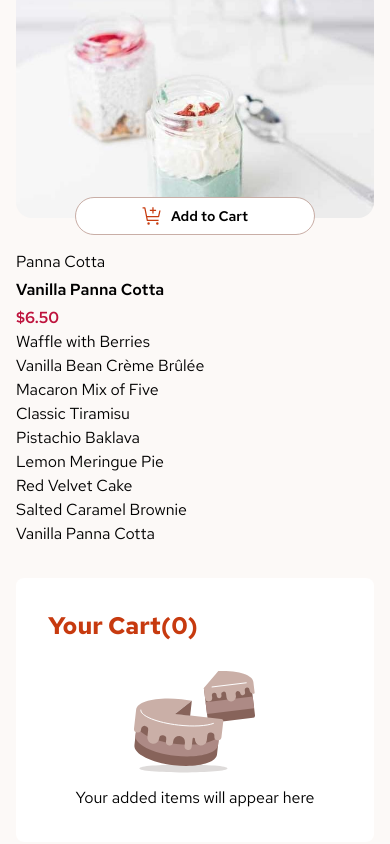
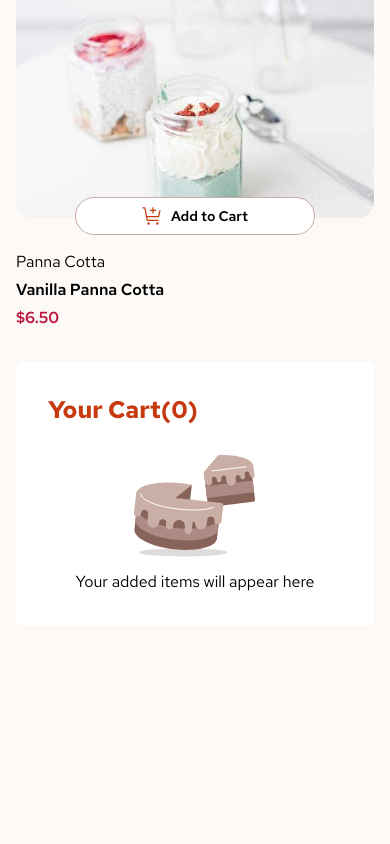
Before and after one commit to steamnp/bfs56, a React (Vite) app: page / in a window 390 px wide. Shown: the part 3391-4235 px from the top of the page. After the commit the page ends 4081 px from the top, so only its background shows below. Built offline with nearby package versions, Linux system fonts and the light colour scheme.

Commit message:
use cart context

```diff
--- a/src/App.tsx
+++ /dev/null
@@ -1,22 +0,0 @@
-import Home from './pages/Home'
-import Cart from './components/cart'
-import { CartContext } from './context/product'
-import { useState } from 'react'
-
-function App() {
-  const [cartItems, setCartItems] = useState([])
-  return (
-    <>
-      <main className="container mx-auto px-4 py-16">
-        <div className="grid gap-8 grid-cols-1 sm:grid-cols-[1fr_33%]">
-          <CartContext.Provider value={{ cartItems, setCartItems }}>
-            <Home />
-            <Cart />
-          </CartContext.Provider>
-        </div>
-      </main>
-    </>
-  )
-}
-
-export default App
--- a/src/components/cart.tsx
+++ b/src/components/cart.tsx
@@ -1,19 +1,43 @@
-import React, { useContext } from 'react'
+import { useContext } from 'react'
 import EmptyCartImg from '/assets/images/illustration-empty-cart.svg'
-import { CartContext } from '../context/product'
+import { CartContext } from '../context/product-context'
+
+import iconRemoveItem from '/assets/images/icon-remove-item.svg'
 
 function Cart() {
-  const { cartItems } = useContext(CartContext)
+  const { cartItems, setCartItems } = useContext(CartContext)
 
-  console.log(cartItems)
+  const removeCartItems = (id) => {
+    const newCartItems = cartItems.filter((item) => item.id !== id)
+    setCartItems(newCartItems)
+  }
+
   return (
     <>
       <div className=" bg-white p-8 h-fit rounded-lg">
         <h2 className="text-primary">Your Cart(0)</h2>
-        <div className="flex flex-col items-center mt-4">
-          <img src={EmptyCartImg} alt="No items in cart" />
-          <p>Your added items will appear here</p>
-        </div>
+        {cartItems.length > 0 ? (
+          cartItems.map((item) => (
+            <li key={item.id} className="flex justify-between items-center py-4 border-b">
+              <div className="flex flex-col">
+                <p className="font-bold mb-2">{item.name}</p>
+                <div className="flex gap-2 text-primary">
+                  <p className="font-bold mr-2">2x</p>
+                  <p className="text-rose-400">@ ${item.price}</p>
+                  <p className="text-rose-400 font-semibold">${item.price * 2}</p>
+                </div>
+              </div>
+              <div>
+                <img onClick={() => removeCartItems(item.id)} className="cursor-pointer" src={iconRemoveItem} alt="Delete" title="Delete" />
+              </div>
+            </li>
+          ))
+        ) : (
+          <div className="flex flex-col items-center mt-4">
+            <img src={EmptyCartImg} alt="No items in cart" />
+            <p>Your added items will appear here</p>
+          </div>
+        )}
       </div>
     </>
   )
--- /dev/null
+++ b/src/components/product/product-list.tsx
@@ -0,0 +1,15 @@
+import { v4 as uuidv4 } from 'uuid'
+import Product from './product'
+import data from '../../../data.json'
+
+function ProductList() {
+  return (
+    <div className="list">
+      {data.map((item) => (
+        <Product key={uuidv4()} item={item} />
+      ))}
+    </div>
+  )
+}
+
+export default ProductList
--- a/src/components/product.tsx
+++ b/src/components/product/product.tsx
@@ -1,37 +1,25 @@
 import { useContext, useState } from 'react'
 import cart from '/assets/images/icon-add-to-cart.svg'
-import ButtonOnClick from './buttonOnClick'
-import { IItem } from '../types/product'
-import { CartContext } from '../context/product'
-
-//import { getImageURL } from "../utils/imageURL";
-
-// Primitive data type
-// string
-// number
-// undefined
-// null
-
-// Non-Primitive data type
-// object
-// array
-// function
-
-// To read value from context -> useContext
+import ButtonOnClick from '../buttonOnClick'
+import { IItem } from '../../types/product'
+import { CartContext } from '../../context/product-context'
+import { v4 as uuidv4 } from 'uuid'
 
 function product({ item }: IItem) {
   const { cartItems, setCartItems } = useContext(CartContext)
-
-  console.log(cartItems)
 
   const { image, name, category, price } = item
   const { mobile, tablet, desktop } = image
 
   const [isActive, setIsActive] = useState(false)
 
+  // ...[1,2,3,4] -> 1,2,3,4
+
   const addToCart = () => {
-    const cartItemAdded = { name, category, price }
-    setCartItems((preValue) => cartItemAdded)
+    // ... -> Spread Operator -> Take all elements out from the array
+    // ...preValue -> copy or preserve pervious cart items
+    const cartItemAdded = { id: uuidv4(), name, category, price, image }
+    setCartItems((preValue) => [...preValue, cartItemAdded])
   }
 
   return (
--- /dev/null
+++ b/src/context/product-provider.tsx
@@ -0,0 +1,10 @@
+import { useState } from 'react'
+import { CartContext } from './product-context'
+
+function ProductProvider({ children }) {
+  const [cartItems, setCartItems] = useState([])
+
+  return <CartContext.Provider value={{ cartItems, setCartItems }}>{children}</CartContext.Provider>
+}
+
+export default ProductProvider
--- a/src/main.tsx
+++ b/src/main.tsx
@@ -1,11 +1,11 @@
 import { StrictMode } from 'react'
 import { createRoot } from 'react-dom/client'
-import App from './App.tsx'
+import Home from './pages/Home'
 import './index.css'
 
 // bang operator !
 createRoot(document.getElementById('root')!).render(
   <StrictMode>
-    <App />
+    <Home />
   </StrictMode>
 )
--- a/src/pages/Home.tsx
+++ b/src/pages/Home.tsx
@@ -1,20 +1,22 @@
-import Product from '../components/product'
-import data from '../../data.json'
-import { v4 as uuidv4 } from 'uuid'
+import Cart from '../components/cart'
+import ProductList from '../components/product/product-list'
+import ProductProvider from '../context/product-provider'
 
 function Home() {
   return (
-    <div>
-      <h1>Desserts</h1>
-      <div className="list">
-        {data.map((item) => (
-          <Product key={uuidv4()} item={item} />
-        ))}
-      </div>
-      {data.map((item) => (
-        <div key={uuidv4()}>{item.name}</div>
-      ))}
-    </div>
+    <>
+      <main className="container mx-auto px-4 py-16">
+        <div className="grid gap-8 grid-cols-1 sm:grid-cols-[1fr_33%]">
+          <ProductProvider>
+            <div>
+              <h1>Desserts</h1>
+              <ProductList />
+            </div>
+            <Cart />
+          </ProductProvider>
+        </div>
+      </main>
+    </>
   )
 }
 
```
Also changed, not shown: src/context/product-context.ts (renamed from src/context/product.ts).
